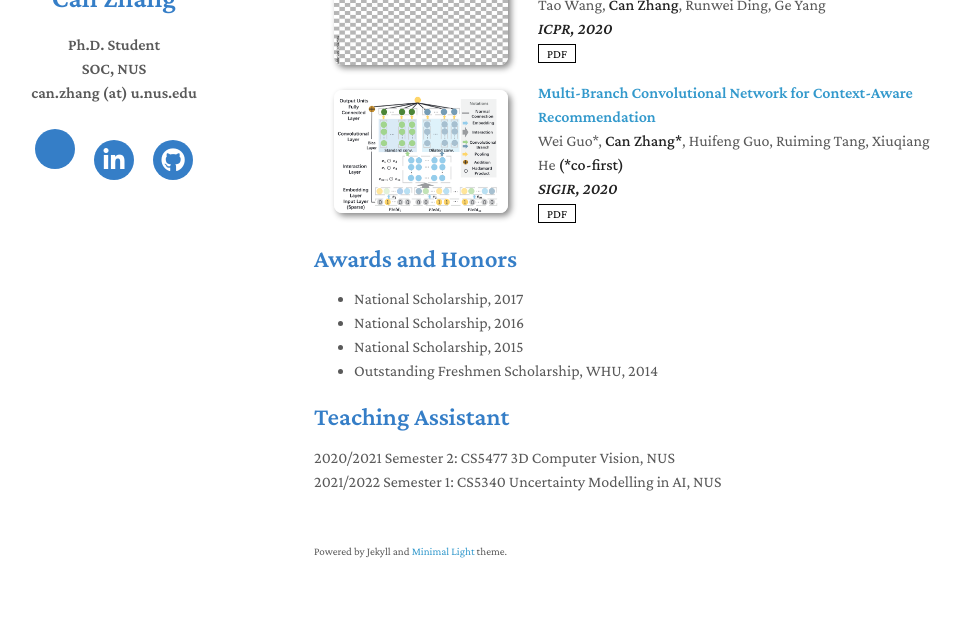
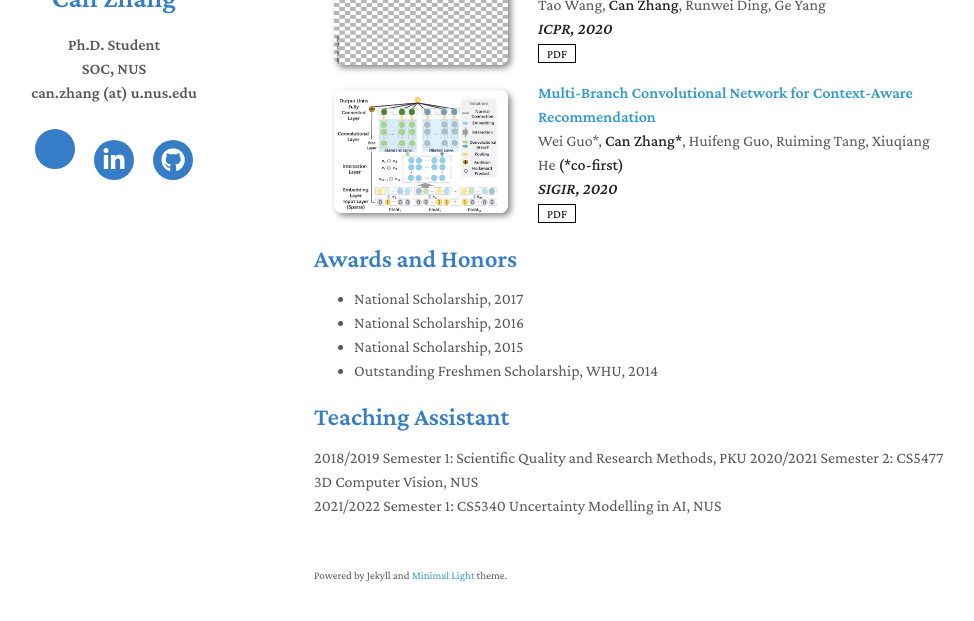
Before and after one commit to lulusindazc/can-zhang, a Jekyll site: the page built from index.md, in a window 1280 px wide and 900 px high, scrolled down 1169 px, cut to the strip 244-865 px from the top of the window. Shown: the whole strip, without its empty margins (156-1130 px from the left). Built offline with Jekyll 4.4.1, drawn with Linux system fonts in a browser that asks for light colours; nearby versions of some CDN libraries; a style sheet for code colours, icons or effects is not loaded; our own code applies the rules of GitHub Pages for plain Markdown files.

Commit message:
Initial commit

```diff
--- a/index.md
+++ b/index.md
@@ -181,7 +181,7 @@ My research interests lie broadly in the field of computer vision (CV), machine
 
 Teaching Assistant
 ------
-[//]: # (2018/2019 Semester 1:  Scientific Quality and Research Methods, PKU )
+2018/2019 Semester 1:  Scientific Quality and Research Methods, PKU
 2020/2021 Semester 2:  CS5477 3D Computer Vision, NUS \
 2021/2022 Semester 1:  CS5340 Uncertainty Modelling in AI, NUS
 
```
